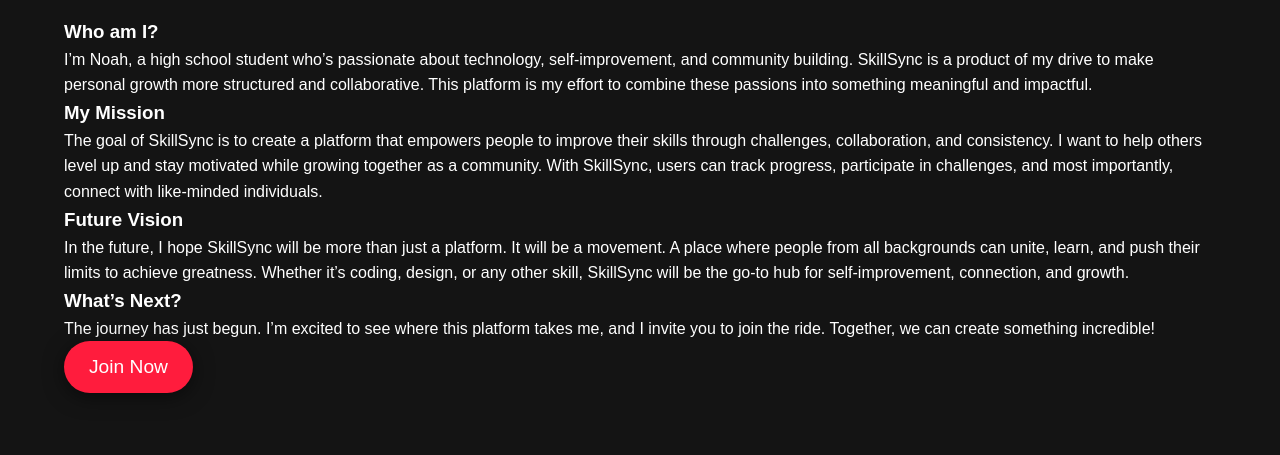
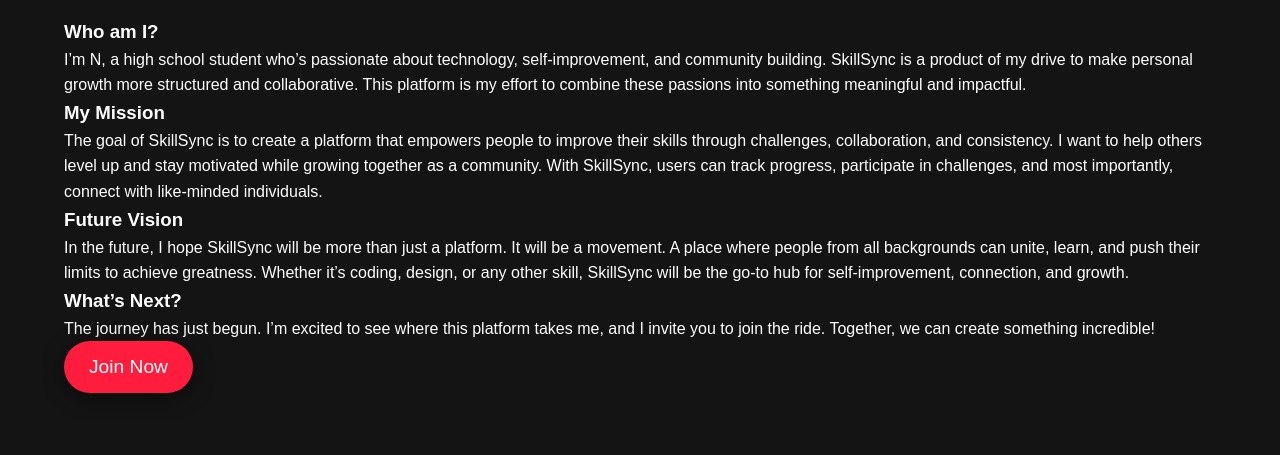
Before and after one commit to ShortRky/Animated---Webscreen-saver, a plain HTML site: page about.html in a window 1280 px wide. Shown: the part 345-800 px from the top of the page. Drawn offline with Linux system fonts and the light colour scheme.

Commit message:
Update about.html

```diff
--- a/about.html
+++ b/about.html
@@ -31,7 +31,7 @@
         <div class="about-content">
           <div class="about-box">
             <h3>Who am I?</h3>
-            <p>I’m Noah, a high school student who’s passionate about technology, self-improvement, and community building. SkillSync is a product of my drive to make personal growth more structured and collaborative. This platform is my effort to combine these passions into something meaningful and impactful.</p>
+            <p>I’m N, a high school student who’s passionate about technology, self-improvement, and community building. SkillSync is a product of my drive to make personal growth more structured and collaborative. This platform is my effort to combine these passions into something meaningful and impactful.</p>
           </div>
 
           <div class="about-box">
```
